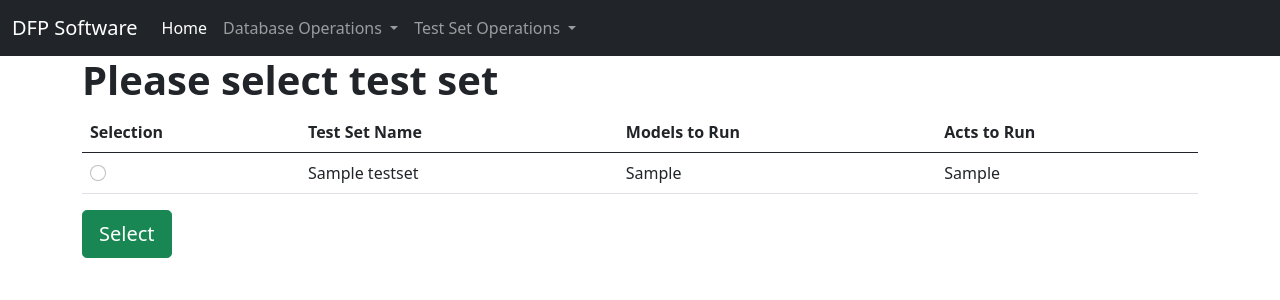
After one commit to melburmer/DFP_WEB, a Django app: template dfpproject/analyze/templates/analyze/select_testset.html in a window 1280 px wide. The commit adds this page. Shown: the top 300 px of the page. Run offline with Django 3.2, Linux system fonts and the light colour scheme; the template is opened without the code that fills it: most values are stand-ins (such as "Sample title", 1, 10 or a date in 2020); some libraries are stand-ins or nearby versions.

Commit message:
test set selection feature is added [ADD]

```diff
--- a/dfpproject/analyze/templates/analyze/analyze_options.html
+++ b/dfpproject/analyze/templates/analyze/analyze_options.html
@@ -6,7 +6,7 @@
   <br>
   <div class="AnalysisOptionsDiv jumbotron container">
     <br>
-    <a class="btn btn-primary btn-lg AnalysisButton" href="#">Calculate Power Prob</a>
+    <a class="btn btn-primary btn-lg AnalysisButton" href="{%url 'analyze:calculate_power_prob'%}">Calculate Power Prob</a>
     <br>
     <a class="btn btn-primary btn-lg AnalysisButton" href="#">Calculate Roc Curves</a>
     <br>
--- /dev/null
+++ b/dfpproject/analyze/templates/analyze/select_testset.html
@@ -0,0 +1,43 @@
+{% extends 'base.html' %}
+
+
+{% block content %}
+
+{% if testsets%}
+    <h1><strong>Please select test set</strong></h1>
+
+    <form class="TestSetForm" action="{% url 'analyze:analyze_testset'%}" method="GET">
+      {% csrf_token %}
+      <table class="table table-stripe table-hover">
+        <thead>
+          <tr>
+            <th scope="col"><strong>Selection</strong></th>
+            <th scope="col"><strong>Test Set Name</strong></th>
+            <th scope="col"><strong>Models to Run</strong></th>
+            <th scope="col"><strong>Acts to Run</strong></th>
+          </tr>
+        </thead>
+
+        <tbody>
+          {% for testset in testsets %}
+            <tr>
+                <td><input type="radio"  class="form-check-input TestsetCb" name="radio_check" value= {{testset.pk}}></td>
+                <td>{{testset.test_set_name}}</td>
+                <td>{{testset.models_to_run}}</td>
+                <td>{{testset.acts_to_run}}</td>
+            </tr>
+
+          {% endfor %}
+
+        </tbody>
+
+      </table>
+      <input type="submit" value="Select" class="btn btn-success btn-lg">
+    </form>
+
+
+{% else %}
+  <h3>Cannot found any test set, please create one</h3>
+
+{% endif %}
+{% endblock %}
--- a/dfpproject/analyze/urls.py
+++ b/dfpproject/analyze/urls.py
@@ -8,5 +8,7 @@ urlpatterns = [
     url(r'create_testset/$', views.CreateTestset.as_view(), name='create_testset'),
     url(r'^select_subset_filter$', views.select_subset_filter, name="select_subset_filter"),
     url(r'^select_subset$', views.RecordSelectSubset.as_view(), name="select_subset"),
-    url(r'^analyze_testset', views.AnalyzeTestSet.as_view(), name="analyze_testset")
+    url(r'^select_testset', views.SelectTestSet.as_view(), name="select_testset"),
+    url(r'^analyze_testset', views.AnalyzeTestSet.as_view(), name="analyze_testset"),
+    url(r'^calculate_power_prob', views.AnalyzeTestSet.as_view(), name="calculate_power_prob")
 ]
--- a/dfpproject/database/templates/database/record_subset_list.html
+++ b/dfpproject/database/templates/database/record_subset_list.html
@@ -7,7 +7,7 @@
     <h1><strong>Please select records from table</strong></h1>
     <button type="button" name="button" class="btn btn-primary btn-lg" id="SelectAllButton">Select all</button>
     <button type="button" name="button" class="btn btn-secondary btn-lg" id="UncheckButton">Uncheck</button>
-    <form class="" action="{% url 'database:delete_selected_data' %}" method="POST">
+    <form action="{% url 'database:delete_selected_data' %}" method="POST">
 
       {% csrf_token %}
       <table class="table table-stripe table-hover">
--- a/dfpproject/templates/base.html
+++ b/dfpproject/templates/base.html
@@ -55,7 +55,7 @@
                 <li><hr class="dropdown-divider"></li>
                 <li><a class="dropdown-item" href="#">Edit Test Set</a></li>
                 <li><hr class="dropdown-divider"></li>
-                <li><a class="dropdown-item" href="{% url 'analyze:analyze_testset' %}">Analyze Test Set</a></li>
+                <li><a class="dropdown-item" href="{% url 'analyze:select_testset' %}">Analyze Test Set</a></li>
                 <li><hr class="dropdown-divider"></li>
                 <li><a class="dropdown-item" href="#">Delete Test Set</a></li>
               </ul>
```
Also changed, not shown: dfpproject/analyze/views.py (+13 -1 lines).
